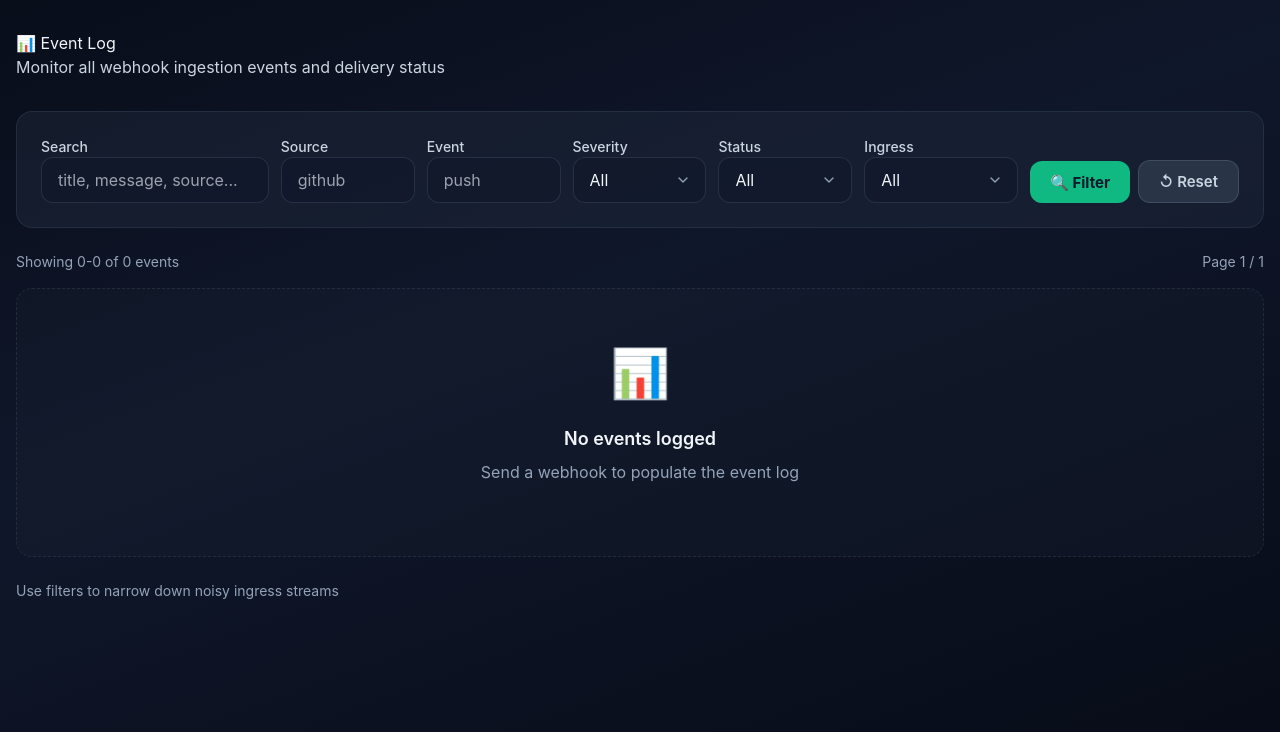
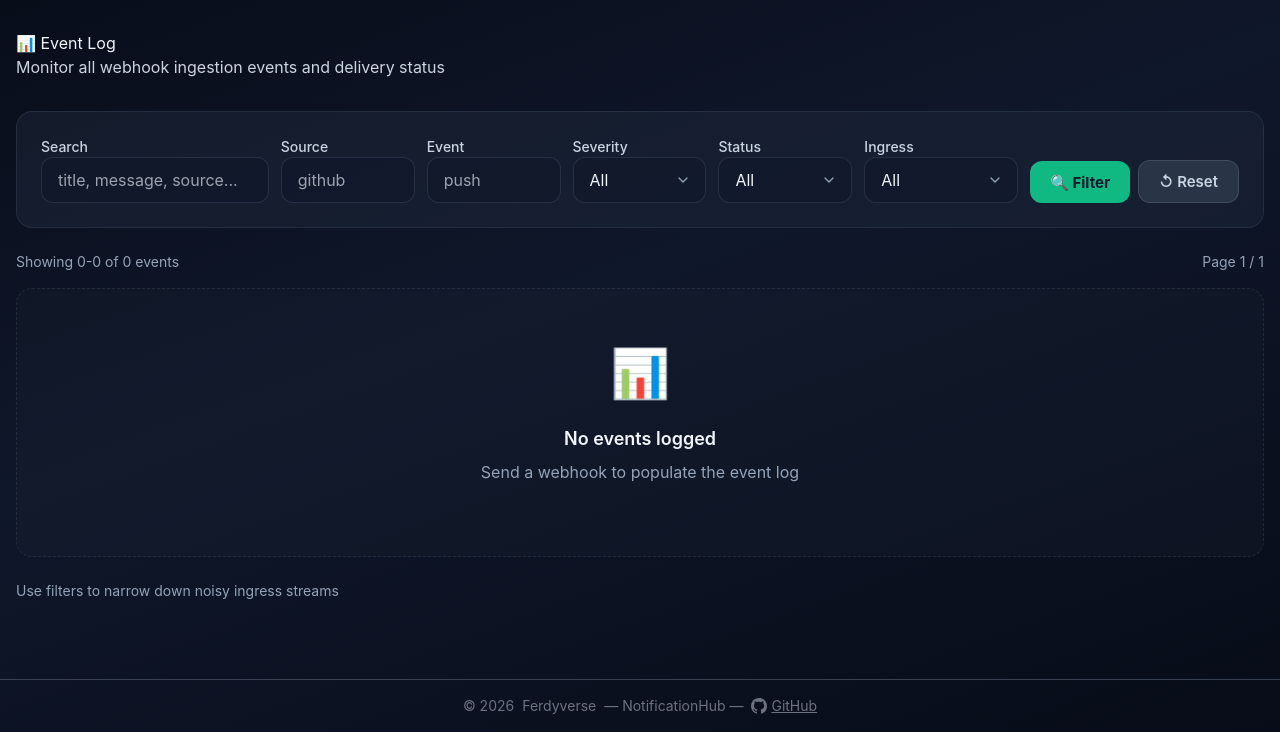
Before and after one commit to Ferdyverse/NotificationHub, a FastAPI app: page /ui/events in a window 1280 px wide. Shown: the part 68-800 px from the top of the page. Run offline with FastAPI, Linux system fonts and the light colour scheme; data that the repository does not hold is empty; some libraries are stand-ins or nearby versions.

Commit message:
feat(ui): add sticky footer with copyright, author name, and GitHub link
Adds a footer to the base template that sticks to the bottom of the
viewport. Includes copyright year (dynamic via Jinja2 global), a link
to the Ferdyverse GitHub profile, and a GitHub logo linking to the repo.

```diff
--- a/app/static/style.css
+++ b/app/static/style.css
@@ -53,6 +53,8 @@ html, body {
 body {
   background: linear-gradient(160deg, #080c18 0%, #0f172a 45%, #080c18 100%);
   min-height: 100vh;
+  display: flex;
+  flex-direction: column;
   color: var(--color-text-primary);
   font-family: -apple-system, BlinkMacSystemFont, 'Segoe UI', Roboto, 'Helvetica Neue', Arial, sans-serif;
   line-height: 1.5;
--- a/app/templates/base.html
+++ b/app/templates/base.html
@@ -22,9 +22,22 @@
         </div>
       </div>
     </nav>
-    <main class="container py-8">
+    <main class="container py-8" style="flex: 1 0 auto;">
       {% block content %}{% endblock %}
     </main>
+    <footer style="flex-shrink: 0;" class="border-t border-gray-700 py-4 text-sm text-gray-500">
+      <div class="flex items-center justify-center gap-2 flex-wrap">
+        <span>&copy; {{ current_year() }}</span>
+        <a href="https://github.com/Ferdyverse" target="_blank" rel="noopener noreferrer" class="hover:text-gray-300">Ferdyverse</a>
+        <span>&mdash; NotificationHub &mdash;</span>
+        <a href="https://github.com/Ferdyverse/NotificationHub" target="_blank" rel="noopener noreferrer" class="flex items-center gap-1 hover:text-gray-300 underline">
+          <svg xmlns="http://www.w3.org/2000/svg" width="16" height="16" viewBox="0 0 24 24" fill="currentColor" aria-hidden="true" style="display:inline;vertical-align:middle;">
+            <path d="M12 0C5.37 0 0 5.37 0 12c0 5.31 3.435 9.795 8.205 11.385.6.105.825-.255.825-.57 0-.285-.015-1.23-.015-2.235-3.015.555-3.795-.735-4.035-1.41-.135-.345-.72-1.41-1.23-1.695-.42-.225-1.02-.78-.015-.795.945-.015 1.62.87 1.845 1.23 1.08 1.815 2.805 1.305 3.495.99.105-.78.42-1.305.765-1.605-2.67-.3-5.46-1.335-5.46-5.925 0-1.305.465-2.385 1.23-3.225-.12-.3-.54-1.53.12-3.18 0 0 1.005-.315 3.3 1.23.96-.27 1.98-.405 3-.405s2.04.135 3 .405c2.295-1.56 3.3-1.23 3.3-1.23.66 1.65.24 2.88.12 3.18.765.84 1.23 1.905 1.23 3.225 0 4.605-2.805 5.625-5.475 5.925.435.375.81 1.095.81 2.22 0 1.605-.015 2.895-.015 3.3 0 .315.225.69.825.57A12.02 12.02 0 0 0 24 12c0-6.63-5.37-12-12-12z"/>
+          </svg>
+          GitHub
+        </a>
+      </div>
+    </footer>
     {% block scripts %}{% endblock %}
     <script>
       // Highlight active nav link based on current path
--- a/app/web/state.py
+++ b/app/web/state.py
@@ -3,6 +3,7 @@ from __future__ import annotations
 import json
 import logging
 import re
+from datetime import datetime, timezone
 from typing import Any
 
 from fastapi.templating import Jinja2Templates
@@ -11,6 +12,7 @@ from app.config import settings
 from app.runtime import DedupeCache, RateLimiter
 
 templates = Jinja2Templates(directory="app/templates")
+templates.env.globals["current_year"] = lambda: datetime.now(timezone.utc).year
 
 runtime_dedupe = DedupeCache(settings.default_dedupe_seconds)
 runtime_rate = RateLimiter(settings.default_rate_limit_per_min)
```
